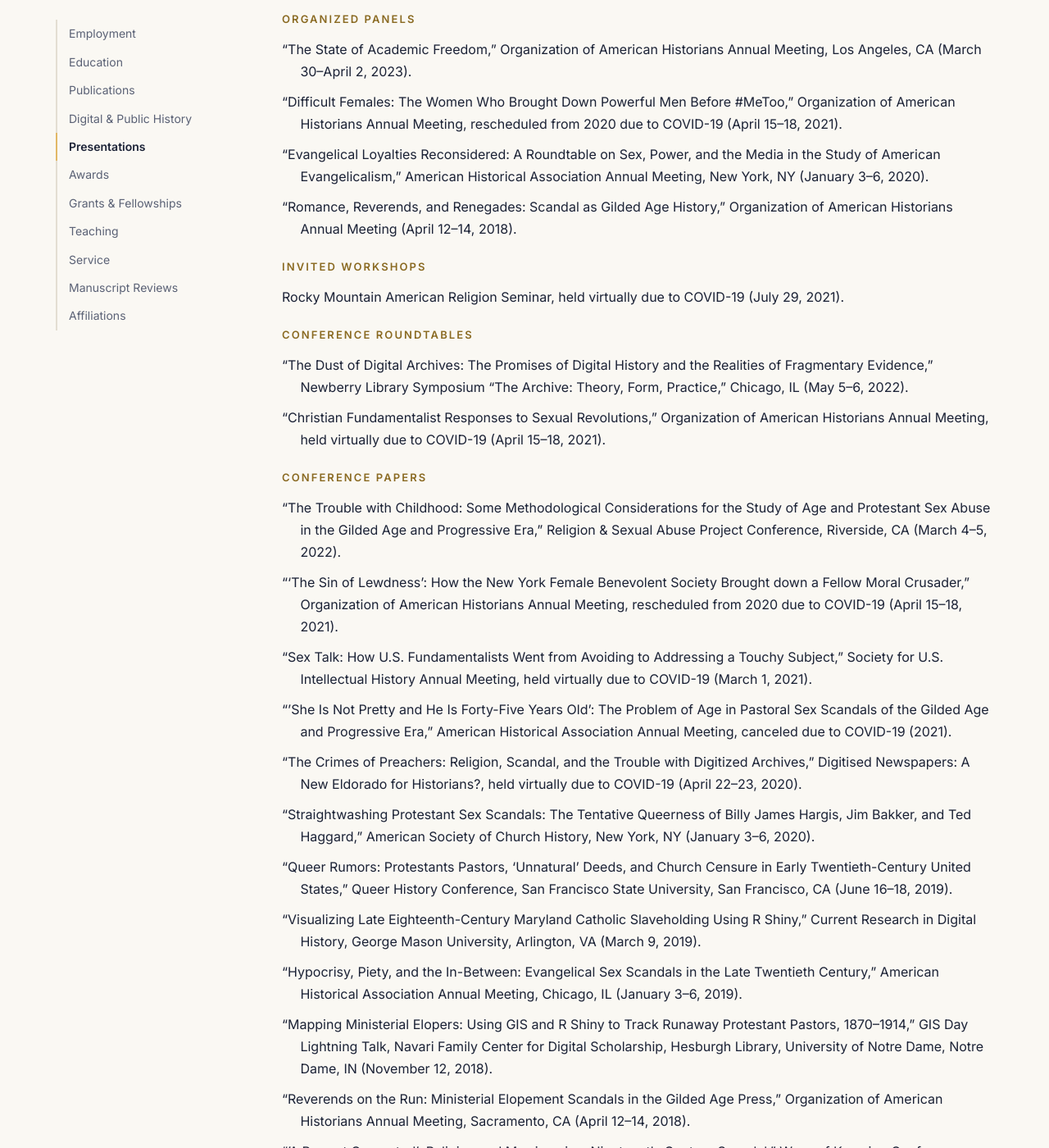
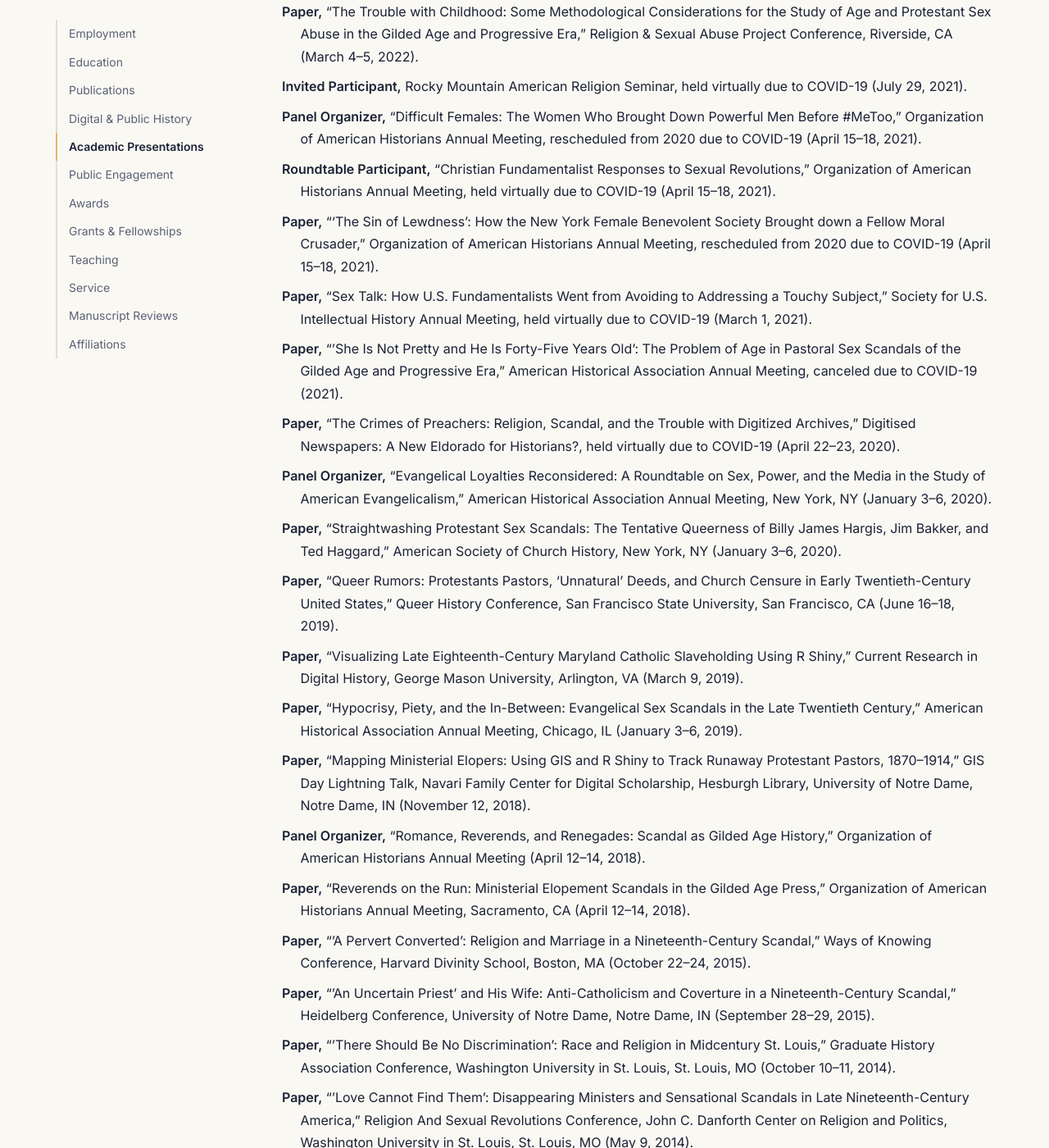
Before and after one commit to skrivulskaya/website, a Jekyll site: the page built from cv.md, in a window 1280 px wide and 1400 px high, scrolled down 4768 px. Shown: the whole window at 82% size. Built offline with Jekyll 4.4.1, drawn with Linux system fonts in a browser that asks for light colours; some web fonts are replaced; part of the change alters nothing that is shown; some of the changed text lies outside the part shown.

Commit message:
Add files via upload

```diff
--- a/cv.md
+++ b/cv.md
@@ -61,7 +61,7 @@ B.A., Theology
 
 ### Book Chapters
 
-"Sexuality," in *The Routledge History of Evangelical Christianity in America*, eds. Darren Dochuk and Ian Van Dyke (Routledge, 2026).
+"Sexuality," in [*The Routledge History of Evangelical Christianity in America*](https://www.routledge.com/The-Routledge-History-of-Evangelical-Christianity-in-America/Dochuk-VanDyke/p/book/9781032695723), eds. Darren Dochuk and Ian Van Dyke (Routledge, 2026).
 
 ["Sex and Sexuality,"](https://global.oup.com/academic/product/the-oxford-handbook-of-christian-fundamentalism-9780198844594?cc=us&lang=en&) in *The Oxford Handbook of Christian Fundamentalism*, eds. Andrew Atherstone and David Ceri Jones (Oxford University Press, 2023).
 
@@ -90,8 +90,6 @@ Kathleen T. Talvacchia, Michael F. Pettinger, and Mark Larrimore, eds., [*Queer
 ### Scholarly Contributions
 
 [The Palace of Thundering Gods](https://www.americanyawp.com/projects/the-palace-of-thundering-gods/) (contributor).
-
-[Politics of Gender, Pronouns, and Public Education](https://www.youtube.com/watch?v=P_ySG1jPows) (webinar panelist).
 
 [The American Yawp: A Massively Collaborative Open U.S. Textbook](https://www.americanyawp.com/) (contributor).
 
@@ -137,22 +135,6 @@ Kathleen T. Talvacchia, Michael F. Pettinger, and Mark Larrimore, eds., [*Queer
 
 ["'Jesus, Don’t Let Me Die Before I’ve Had Sex': A New Documentary,"](https://usreligion.blogspot.com/2016/04/jesus-dont-let-me-die-before-ive-had.html) *Religion in American History* (April 16, 2016).
 
-### Podcast Appearances
-
-["Protestant Sex Scandals in America,"](https://podcasts.apple.com/us/podcast/protestant-sex-scandals-in-america/id1497578518?i=1000719849325) The Revealer (2025).
-
-["Disgraced: How Sex Scandals Transformed American Protestantism With Dr. Suzanna Krivulskaya,"](https://podcasts.apple.com/us/podcast/disgraced-how-sex-scandals-transformed-american-protestantism/id1078739516?i=1000709370466) Kingdom Roots (2025).
-
-["Interview with Religion and Sexuality Expert Suzanna Krivulskaya,"](https://friendlyatheistpodcast.com/2023/03/30/interview-with-religious-sex-scandal-expert-suzanna-krivulskaya/) Friendly Atheist Podcast (2023).
-
-["I May Look Like a Tired Teenage Boy, but Trust Me: I’m an Aging Gay Man Inside,"](https://podcasts.apple.com/au/podcast/i-may-look-like-a-tired-teenage-boy-but-trust-me-im/id1475184480?i=1000580620456) Historians on Housewives (2022).
-
-["Protestant Sex Scandals,"](https://podcasts.apple.com/us/podcast/ep-198-protestant-sex-scandals-w-dr-suzanna-krivulskaya/id1268915829?i=1000513737043) The Classical Ideas Podcast (2021).
-
-["There Won't Be Trumpets - Anyone Can Whistle,"](https://puttingittogether.transistor.fm/s4/3) Putting It Together: The Music of Stephen Sondheim (2019).
-
-["Ministerial Sex Scandal,"](https://www.listennotes.com/podcasts/ten-minute-history/suzanna-krivulskaya-ypuERt-QY4i/) Ten Minute History (2019).
-
 ### Media Mentions
 
 Daniel Silliman, ["Died: Jimmy Swaggart, TV Minister Caught in Scandal,"](https://www.christianitytoday.com/2025/07/died-televangelist-jimmy-swaggart/) *Christianity Today* (July 1, 2025).
@@ -163,67 +145,79 @@ Audrey Clare Farley, ["The Post-Trump Crack-Up of the Evangelical Community,"](h
 
 Kate Shellnutt, ["Jerry Falwell Jr. Finally Resigns from Liberty Amid Sex Scandal,"](https://www.christianitytoday.com/news/2020/august/jerry-falwell-jr-resigns-liberty-university-affair-scandal.html) *Christianity Today* (August 25, 2020).
 
-## Professional Presentations
+## Academic Presentations
 
-### Invited Talks
+**Chair,** “Haunting Histories: Ghosts, Spirits, and the Utility and Ethics of Repurposing the Dead,” American Historical Association Annual Meeting, New Orleans, LA (January 10, 2027).
 
-Keynote address, Religion and Sexual Abuse Project Conference, University of California, Riverside (May 30–31, 2025).
+**Panelist,** “A Conversation with Jason Berry: The Abuse Crisis and History,” American Catholic Historical Association Annual Meeting, New Orleans, LA (January 9, 2027).
 
-### Organized Panels
+**Panelist,** “Author-Meets-Respondents Panel: William Stell, *Born Again Queer: A History of Evangelical Gay Activism and the Making of Antigay Christianity* (Princeton University Press, 2026),” American Academy of Religion Annual Meeting, Denver, CO (November 23, 2026).
 
-"The State of Academic Freedom," Organization of American Historians Annual Meeting, Los Angeles, CA (March 30–April 2, 2023).
+**Invited Participant,** Seminar on the Archdiocese of Santa Fe’s clerical personnel files at the University of New Mexico, School for Advanced Research, Santa Fe, NM (September 21–25, 2026).
 
-"Difficult Females: The Women Who Brought Down Powerful Men Before \#MeToo," Organization of American Historians Annual Meeting, rescheduled from 2020 due to COVID-19 (April 15–18, 2021).
+**Keynote Address,** Religion and Sexual Abuse Project Conference, University of California, Riverside (May 30–31, 2025).
 
-"Evangelical Loyalties Reconsidered: A Roundtable on Sex, Power, and the Media in the Study of American Evangelicalism," American Historical Association Annual Meeting, New York, NY (January 3–6, 2020).
+**Panel Organizer,** "The State of Academic Freedom," Organization of American Historians Annual Meeting, Los Angeles, CA (March 30–April 2, 2023).
 
-"Romance, Reverends, and Renegades: Scandal as Gilded Age History," Organization of American Historians Annual Meeting (April 12–14, 2018).
+**Roundtable Participant,** “The Dust of Digital Archives: The Promises of Digital History and the Realities of Fragmentary Evidence,” Newberry Library Symposium “The Archive: Theory, Form, Practice,” Chicago, IL (May 5–6, 2022).
 
-### Invited Workshops
+**Paper,** "The Trouble with Childhood: Some Methodological Considerations for the Study of Age and Protestant Sex Abuse in the Gilded Age and Progressive Era,” Religion & Sexual Abuse Project Conference, Riverside, CA (March 4–5, 2022).
 
-Rocky Mountain American Religion Seminar, held virtually due to COVID-19 (July 29, 2021).
+**Invited Participant,** Rocky Mountain American Religion Seminar, held virtually due to COVID-19 (July 29, 2021).
 
-### Conference Roundtables
+**Panel Organizer,** "Difficult Females: The Women Who Brought Down Powerful Men Before \#MeToo," Organization of American Historians Annual Meeting, rescheduled from 2020 due to COVID-19 (April 15–18, 2021).
 
-“The Dust of Digital Archives: The Promises of Digital History and the Realities of Fragmentary Evidence,” Newberry Library Symposium “The Archive: Theory, Form, Practice,” Chicago, IL (May 5–6, 2022).
+**Roundtable Participant,** “Christian Fundamentalist Responses to Sexual Revolutions,” Organization of American Historians Annual Meeting, held virtually due to COVID-19 (April 15–18, 2021).
 
-“Christian Fundamentalist Responses to Sexual Revolutions,” Organization of American Historians Annual Meeting, held virtually due to COVID-19 (April 15–18, 2021).
+**Paper,** "'The Sin of Lewdness': How the New York Female Benevolent Society Brought down a Fellow Moral Crusader," Organization of American Historians Annual Meeting, rescheduled from 2020 due to COVID-19 (April 15–18, 2021).
 
-### Conference Papers
+**Paper,** “Sex Talk: How U.S. Fundamentalists Went from Avoiding to Addressing a Touchy Subject,” Society for U.S. Intellectual History Annual Meeting, held virtually due to COVID-19 (March 1, 2021).
 
-"The Trouble with Childhood: Some Methodological Considerations for the Study of Age and Protestant Sex Abuse in the Gilded Age and Progressive Era,” Religion & Sexual Abuse Project Conference, Riverside, CA (March 4–5, 2022).
+**Paper,** “’She Is Not Pretty and He Is Forty-Five Years Old’: The Problem of Age in Pastoral Sex Scandals of the Gilded Age and Progressive Era,” American Historical Association Annual Meeting, canceled due to COVID-19 (2021).
 
-"'The Sin of Lewdness': How the New York Female Benevolent Society Brought down a Fellow Moral Crusader," Organization of American Historians Annual Meeting, rescheduled from 2020 due to COVID-19 (April 15–18, 2021).
+**Paper,** "The Crimes of Preachers: Religion, Scandal, and the Trouble with Digitized Archives," Digitised Newspapers: A New Eldorado for Historians?, held virtually due to COVID-19 (April 22–23, 2020).
 
-“Sex Talk: How U.S. Fundamentalists Went from Avoiding to Addressing a Touchy Subject,” Society for U.S. Intellectual History Annual Meeting, held virtually due to COVID-19 (March 1, 2021).
+**Panel Organizer,** "Evangelical Loyalties Reconsidered: A Roundtable on Sex, Power, and the Media in the Study of American Evangelicalism," American Historical Association Annual Meeting, New York, NY (January 3–6, 2020).
 
-“’She Is Not Pretty and He Is Forty-Five Years Old’: The Problem of Age in Pastoral Sex Scandals of the Gilded Age and Progressive Era,” American Historical Association Annual Meeting, canceled due to COVID-19 (2021).
+**Paper,** "Straightwashing Protestant Sex Scandals: The Tentative Queerness of Billy James Hargis, Jim Bakker, and Ted Haggard," American Society of Church History, New York, NY (January 3–6, 2020).
 
-"The Crimes of Preachers: Religion, Scandal, and the Trouble with Digitized Archives," Digitised Newspapers: A New Eldorado for Historians?, held virtually due to COVID-19 (April 22–23, 2020).
+**Paper,** "Queer Rumors: Protestants Pastors, 'Unnatural' Deeds, and Church Censure in Early Twentieth-Century United States," Queer History Conference, San Francisco State University, San Francisco, CA (June 16–18, 2019).
 
-"Straightwashing Protestant Sex Scandals: The Tentative Queerness of Billy James Hargis, Jim Bakker, and Ted Haggard," American Society of Church History, New York, NY (January 3–6, 2020).
+**Paper,** "Visualizing Late Eighteenth-Century Maryland Catholic Slaveholding Using R Shiny," Current Research in Digital History, George Mason University, Arlington, VA (March 9, 2019).
 
-"Queer Rumors: Protestants Pastors, 'Unnatural' Deeds, and Church Censure in Early Twentieth-Century United States," Queer History Conference, San Francisco State University, San Francisco, CA (June 16–18, 2019).
+**Paper,** "Hypocrisy, Piety, and the In-Between: Evangelical Sex Scandals in the Late Twentieth Century," American Historical Association Annual Meeting, Chicago, IL (January 3–6, 2019).
 
-"Visualizing Late Eighteenth-Century Maryland Catholic Slaveholding Using R Shiny," Current Research in Digital History, George Mason University, Arlington, VA (March 9, 2019).
+**Paper,** "Mapping Ministerial Elopers: Using GIS and R Shiny to Track Runaway Protestant Pastors, 1870–1914," GIS Day Lightning Talk, Navari Family Center for Digital Scholarship, Hesburgh Library, University of Notre Dame, Notre Dame, IN (November 12, 2018).
 
-"Hypocrisy, Piety, and the In-Between: Evangelical Sex Scandals in the Late Twentieth Century," American Historical Association Annual Meeting, Chicago, IL (January 3–6, 2019).
+**Panel Organizer,** "Romance, Reverends, and Renegades: Scandal as Gilded Age History," Organization of American Historians Annual Meeting (April 12–14, 2018).
 
-"Mapping Ministerial Elopers: Using GIS and R Shiny to Track Runaway Protestant Pastors, 1870–1914," GIS Day Lightning Talk, Navari Family Center for Digital Scholarship, Hesburgh Library, University of Notre Dame, Notre Dame, IN (November 12, 2018).
+**Paper,** “Reverends on the Run: Ministerial Elopement Scandals in the Gilded Age Press,” Organization of American Historians Annual Meeting, Sacramento, CA (April 12–14, 2018).
 
-“Reverends on the Run: Ministerial Elopement Scandals in the Gilded Age Press,” Organization of American Historians Annual Meeting, Sacramento, CA (April 12–14, 2018).
+**Paper,** “’A Pervert Converted’: Religion and Marriage in a Nineteenth-Century Scandal,” Ways of Knowing Conference, Harvard Divinity School, Boston, MA (October 22–24, 2015).
 
-“’A Pervert Converted’: Religion and Marriage in a Nineteenth-Century Scandal,” Ways of Knowing Conference, Harvard Divinity School, Boston, MA (October 22–24, 2015).
+**Paper,** “’An Uncertain Priest’ and His Wife: Anti-Catholicism and Coverture in a Nineteenth-Century Scandal,”  Heidelberg Conference, University of Notre Dame, Notre Dame, IN (September 28–29, 2015).
 
-“’An Uncertain Priest’ and His Wife: Anti-Catholicism and Coverture in a Nineteenth-Century Scandal,”  Heidelberg Conference, University of Notre Dame, Notre Dame, IN (September 28–29, 2015).
+**Paper,** “’There Should Be No Discrimination’: Race and Religion in Midcentury St. Louis,” Graduate History Association Conference, Washington University in St. Louis, St. Louis, MO (October 10–11, 2014).
 
-“’There Should Be No Discrimination’: Race and Religion in Midcentury St. Louis,” Graduate History Association Conference, Washington University in St. Louis, St. Louis, MO (October 10–11, 2014).
+**Paper,** “’Love Cannot Find Them’: Disappearing Ministers and Sensational Scandals in Late Nineteenth-Century America,” Religion And Sexual Revolutions Conference, John C. Danforth Center on Religion and Politics, Washington University in St. Louis, St. Louis, MO (May 9, 2014).
 
-“’Love Cannot Find Them’: Disappearing Ministers and Sensational Scandals in Late Nineteenth-Century America,” Religion And Sexual Revolutions Conference, John C. Danforth Center on Religion and Politics, Washington University in St. Louis, St. Louis, MO (May 9, 2014).
+**Paper,** “From Psychopathy to Asylum: Homosexuality and Immigration, 1975–1990,” Queertopia Conference, Northwestern University, Evanston, IL (May 2–4, 2014).
 
-“From Psychopathy to Asylum: Homosexuality and Immigration, 1975–1990,” Queertopia Conference, Northwestern University, Evanston, IL (May 2–4, 2014).
+**Paper,** “’With All Deliberate Speed’: Progressives, Conservatives, and School Desegregation in Midcentury St. Louis,” Midwest Regional Meeting of the American Academy of Religion, Ohio Northern University, Ada, OH (April 4–6, 2014).
 
-“’With All Deliberate Speed’: Progressives, Conservatives, and School Desegregation in Midcentury St. Louis,” Midwest Regional Meeting of the American Academy of Religion, Ohio Northern University, Ada, OH (April 4–6, 2014).
+## Public Engagement
+
+**Podcast Guest,** ["Protestant Sex Scandals in America,"](https://podcasts.apple.com/us/podcast/protestant-sex-scandals-in-america/id1497578518?i=1000719849325) *The Revealer* (2025).
+
+**Book Talk,** [“*Disgraced*: How Sex Scandals Transformed American Protestantism,”](https://www.youtube.com/watch?v=BOmddOeQMYc) in conversation with Jim Mitulski, LGBTQ Religious Archives Network (May 22, 2025).
+
+**Podcast Guest,** ["Disgraced: How Sex Scandals Transformed American Protestantism With Dr. Suzanna Krivulskaya,"](https://podcasts.apple.com/us/podcast/disgraced-how-sex-scandals-transformed-american-protestantism/id1078739516?i=1000709370466) *Kingdom Roots* (2025).
+
+**Webinar Panelist,** [“Politics of Gender, Pronouns, and Public Education,”](https://www.youtube.com/watch?v=P_ySG1jPows) Public Religion Research Institute (2023).
+
+**Podcast Guest,** ["Protestant Sex Scandals,"](https://podcasts.apple.com/us/podcast/ep-198-protestant-sex-scandals-w-dr-suzanna-krivulskaya/id1268915829?i=1000513737043) *The Classical Ideas Podcast* (2021).
+
+**Podcast Guest,** ["Ministerial Sex Scandal,"](https://www.listennotes.com/podcasts/ten-minute-history/suzanna-krivulskaya-ypuERt-QY4i/) *Ten Minute History* (2019).
 
 ## Awards
 
```
